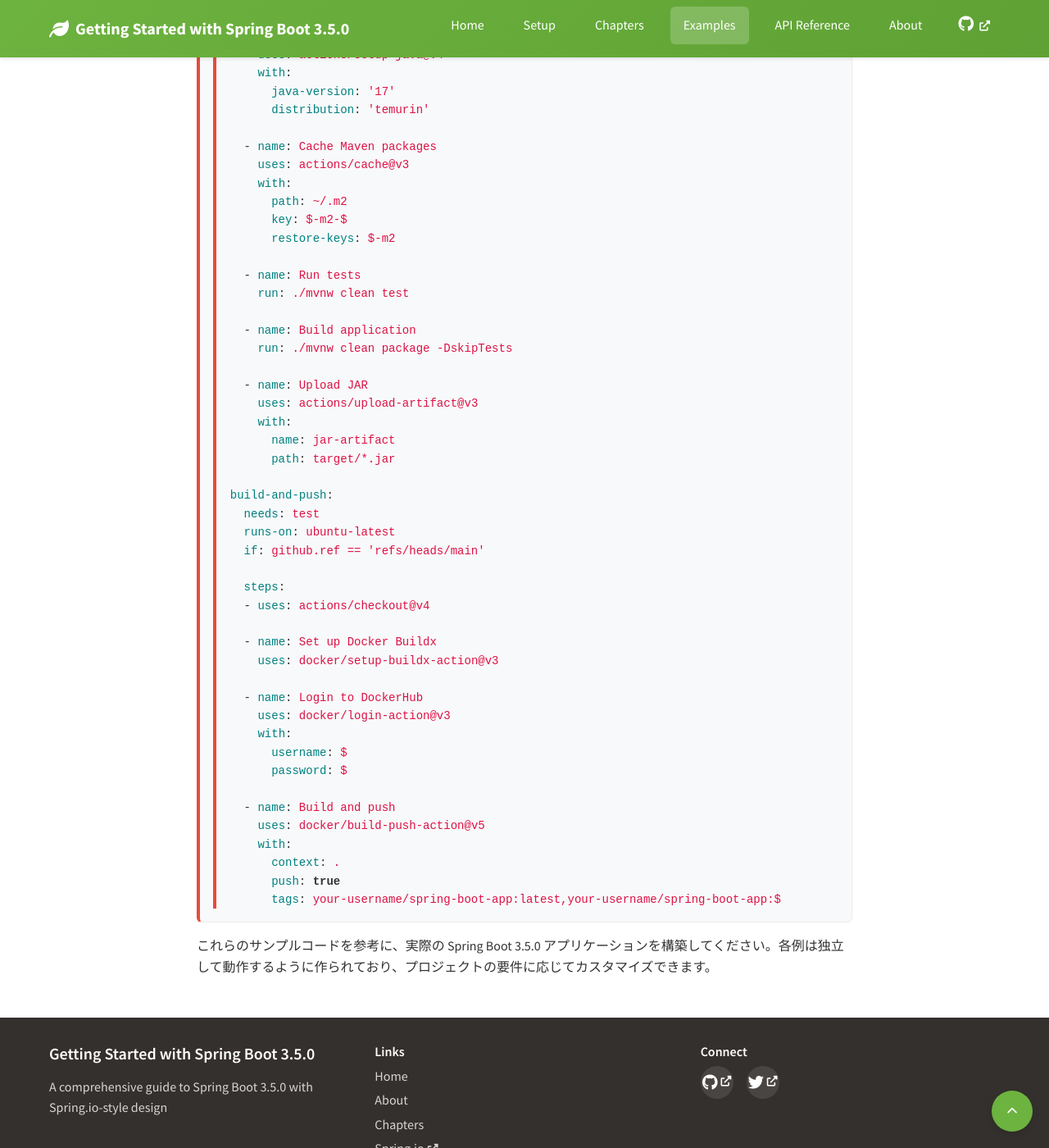
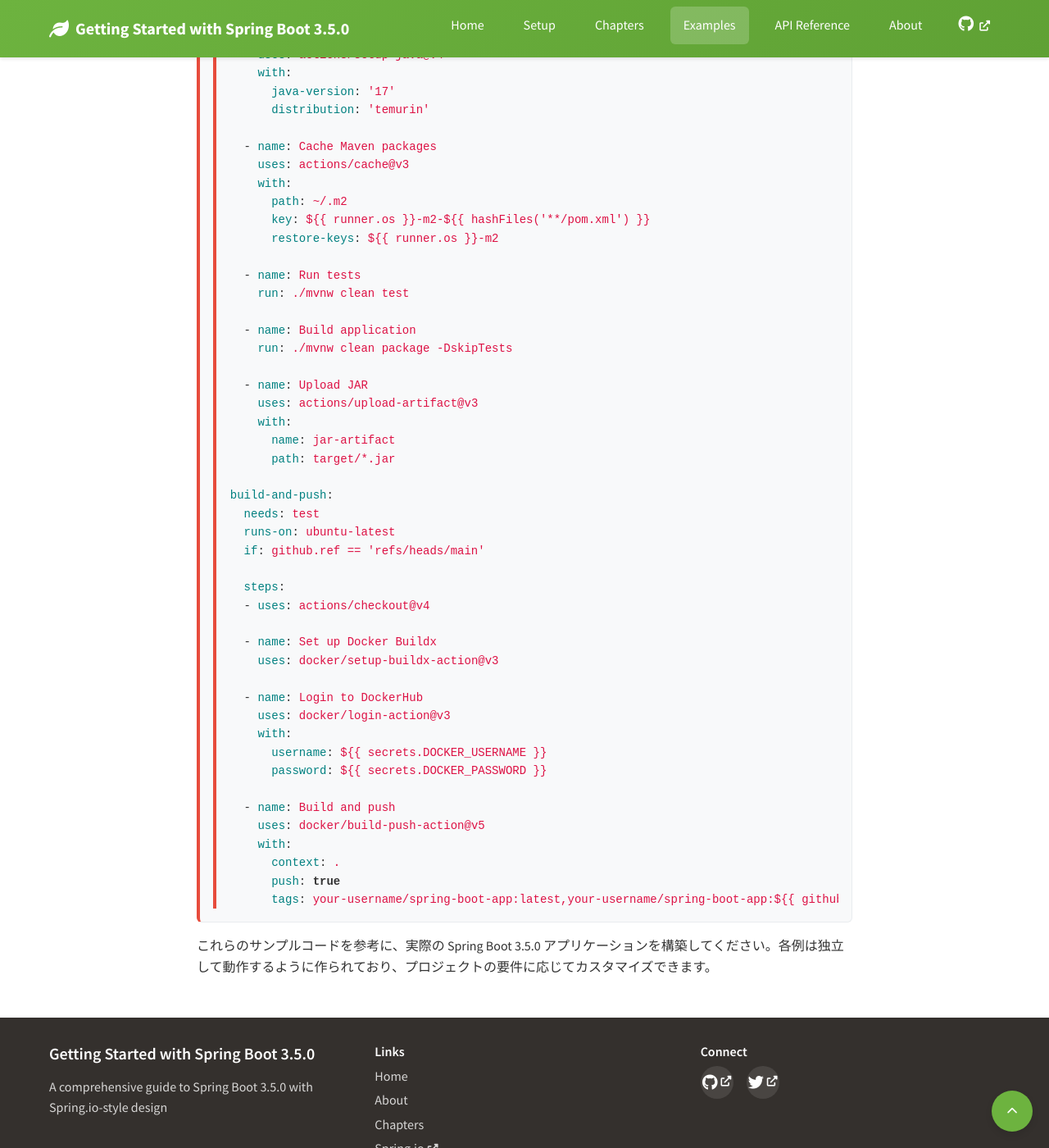
Before and after one commit to shinyay/getting-started-with-spring-boot-3.5.0, a Jekyll site: the page built from examples.md, in a window 1280 px wide and 1400 px high, scrolled down 12560 px. Shown: the whole window at 82% size. Built offline with Jekyll 4.4.1, drawn with Linux system fonts in a browser that asks for light colours.

Commit message:
Complete Jekyll Spring.io-style documentation site with all features
Co-authored-by: shinyay <3072734+shinyay@users.noreply.github.com>

````diff
--- a/Gemfile
+++ b/Gemfile
@@ -1,8 +1,7 @@
 source "https://rubygems.org"
 
-# Jekyll and GitHub Pages
+# Use the latest stable Jekyll for better compatibility
 gem "jekyll", "~> 4.3.0"
-gem "github-pages", group: :jekyll_plugins
 
 # Plugins
 group :jekyll_plugins do
@@ -11,6 +10,9 @@ group :jekyll_plugins do
   gem "jekyll-seo-tag"
   gem "jemoji"
 end
+
+# Required for Jekyll 4.x
+gem "webrick", "~> 1.7"
 
 # Windows and JRuby does not include zoneinfo files, so bundle the tzinfo-data gem
 # and associated library.
--- a/examples.md
+++ b/examples.md
@@ -538,8 +538,8 @@ jobs:
       uses: actions/cache@v3
       with:
         path: ~/.m2
-        key: ${{ runner.os }}-m2-${{ hashFiles('**/pom.xml') }}
-        restore-keys: ${{ runner.os }}-m2
+        key: ${{ "{{" }} runner.os }}-m2-${{ "{{" }} hashFiles('**/pom.xml') }}
+        restore-keys: ${{ "{{" }} runner.os }}-m2
 
     - name: Run tests
       run: ./mvnw clean test
@@ -567,15 +567,15 @@ jobs:
     - name: Login to DockerHub
       uses: docker/login-action@v3
       with:
-        username: ${{ secrets.DOCKER_USERNAME }}
-        password: ${{ secrets.DOCKER_PASSWORD }}
+        username: ${{ "{{" }} secrets.DOCKER_USERNAME }}
+        password: ${{ "{{" }} secrets.DOCKER_PASSWORD }}
 
     - name: Build and push
       uses: docker/build-push-action@v5
       with:
         context: .
         push: true
-        tags: your-username/spring-boot-app:latest,your-username/spring-boot-app:${{ github.sha }}
+        tags: your-username/spring-boot-app:latest,your-username/spring-boot-app:${{ "{{" }} github.sha }}
 ```
 
 これらのサンプルコードを参考に、実際の Spring Boot 3.5.0 アプリケーションを構築してください。各例は独立して動作するように作られており、プロジェクトの要件に応じてカスタマイズできます。
````
Also changed, not shown: README.md, assets/images/spring-logo.svg (added).
